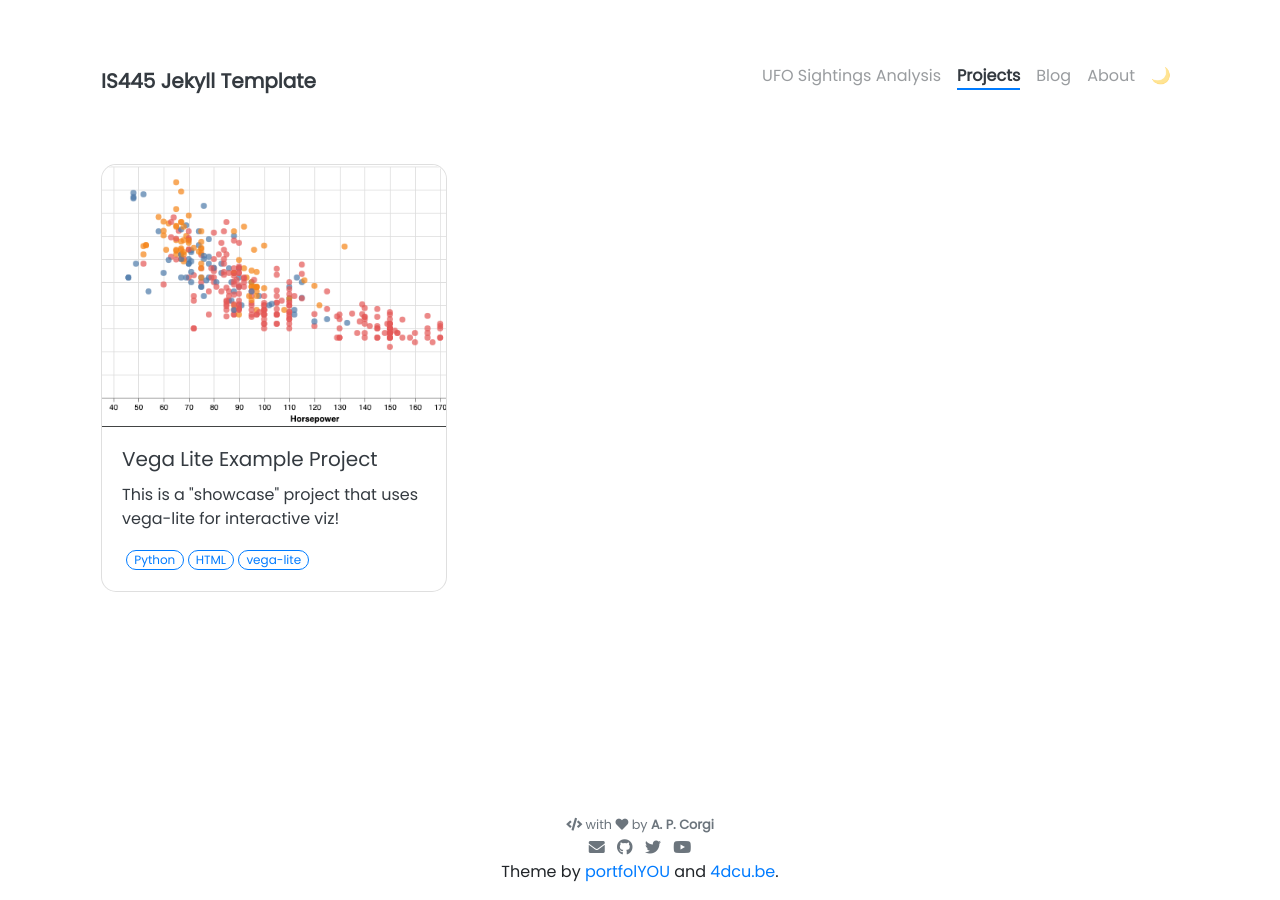
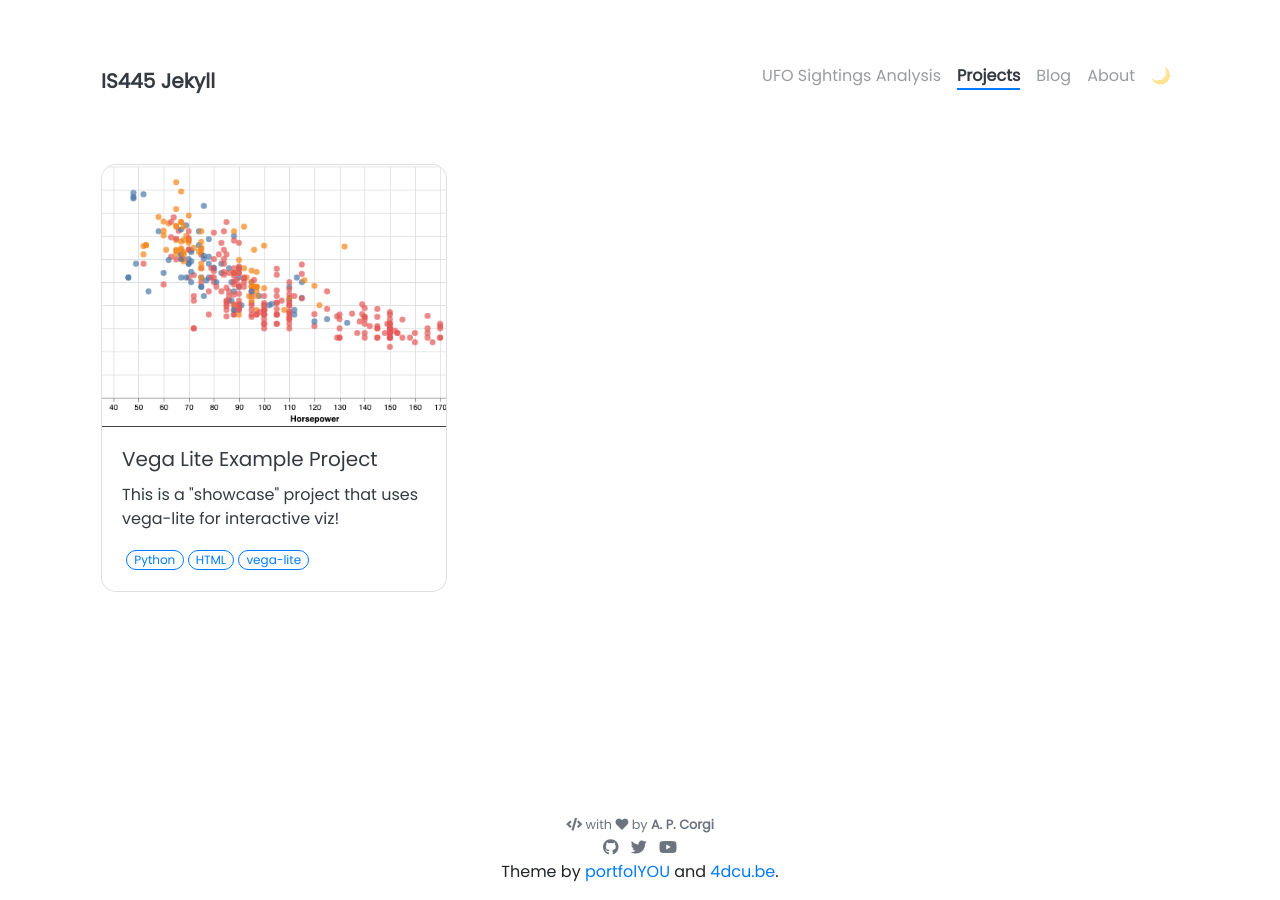
Before and after one commit to peteoyhh/peteoyhh.github.io, a Jekyll site: the page built from pages/projects.html, in a window 1280 px wide. Built offline with Jekyll 4.4.1, drawn with Linux system fonts in a browser that asks for light colours; nearby versions of some CDN libraries; some of the changed lines change nothing that is shown.

Commit message:
Update _config.yml

```diff
--- a/_config.yml
+++ b/_config.yml
@@ -1,7 +1,7 @@
 title               : UFO Analysis
 description         : A detailed analysis of UFO sightings using Altair and Vega-Lite.
 
-baseurl             : " "
+baseurl             : "/ufo-analysis"
 repository          : "peteoyhh/peteoyhh.github.io"
 open_new_tab        : false
 
@@ -18,6 +18,7 @@
   - README.md
   - "*.log"
   - "*.ipynb"
+  - "python_notebooks/*"
 
 ### Defaults for collections ###
 defaults:
@@ -28,13 +29,12 @@
       comments: false
 
 ### Site Settings ###
-title               : IS445 Jekyll Template
+title               : IS445 Jekyll
 description         : >-
                       I am definitely not a corgi!
-baseurl             : ""   # Change to empty quotes if you are hosting your site at <your-username>.github.io directly,
-#                                             otherwise will be hosted at <your-username>.github.io/{{base_url}}
-repository          :                     # Change to <your-username> for github OR, if that doesn't work <your-username>/<your-username>.github.io (or remove it if you don't need remote projects) -- for example, I would put "jnaiman" without the quotes after the ":" here
-open_new_tab        : false                             # Opens external URLs in new tab (works for posts, projects and navbar only)
+baseurl             : ""
+repository          : "peteoyhh/peteoyhh.github.io"
+open_new_tab        : false
 
 ### URL Structure ###
 permalink: /blog/:title
@@ -49,35 +49,16 @@
   - pages/index.md
   - documentation/partials/**                           # For Documentation Only
 
-
 ### Author Info ###
 author:
   name              : A. P. Corgi
   image             : https://media.tenor.com/8RcIoWTKYR4AAAAe/scuze-corgi.png
-#  behance           : your_username
-# dribbble          : your_username
-  email             : username@domain.com
-#  facebook          : your_username
-  github            : jnaiman # JPN
-# gitlab            : your_username
-# instagram         : your_username
-# kaggle            : your_username
-#  linkedin          : your_username
-#  medium            : your_username
-# soundcloud        : your_username
-# spotify           : your_username
-# stackoverflow     : your_user_id
-# tumblr            : your_username.tumblr.com
-#  twitch            : your_username
+  github            : peteoyhh
   twitter           : your_username
-#  vimeo             : your_username
   youtube           : your_channel_name
-# keybase           : your_username
-
 
 ### Posts ###
 permalink: /blog/:title
-
 
 ### Collections ###
 collections:
@@ -87,11 +68,9 @@
   elements:                                             # For Documentation Only
     output: true                                        # For Documentation Only
 
-
 ### Disqus ###
 disqus:
   shortname: your-short-name-disqus                     # Your website Shortname on disqus
-
 
 ### Analytics ###
 analytics:
@@ -99,16 +78,13 @@
   google:
     tracking_id: your-google-tracking-id
 
-
 ### Buy me a coffee ###
-# See https://www.buymeacoffee.com/
 buymeacoffee:
   enabled: false
   username: your_username
   color: "#007bff"
-  message: "Thank you for visiting."                    # Message to be displayed aside from the button for a few seconds.
+  message: "Thank you for visiting."
   description: "Support me on Buy me a coffee!"
-
 
 ### Defaults for collections ###
 defaults:
@@ -128,9 +104,7 @@
     values:
       comments: false                                   # Set to true to enable disqus comments
 
-
 ### Exclude from processing ###
-## Add yours here if you have other stuff in your github.io page!!!**
 exclude:
   - README.md
   - README.md~
```
